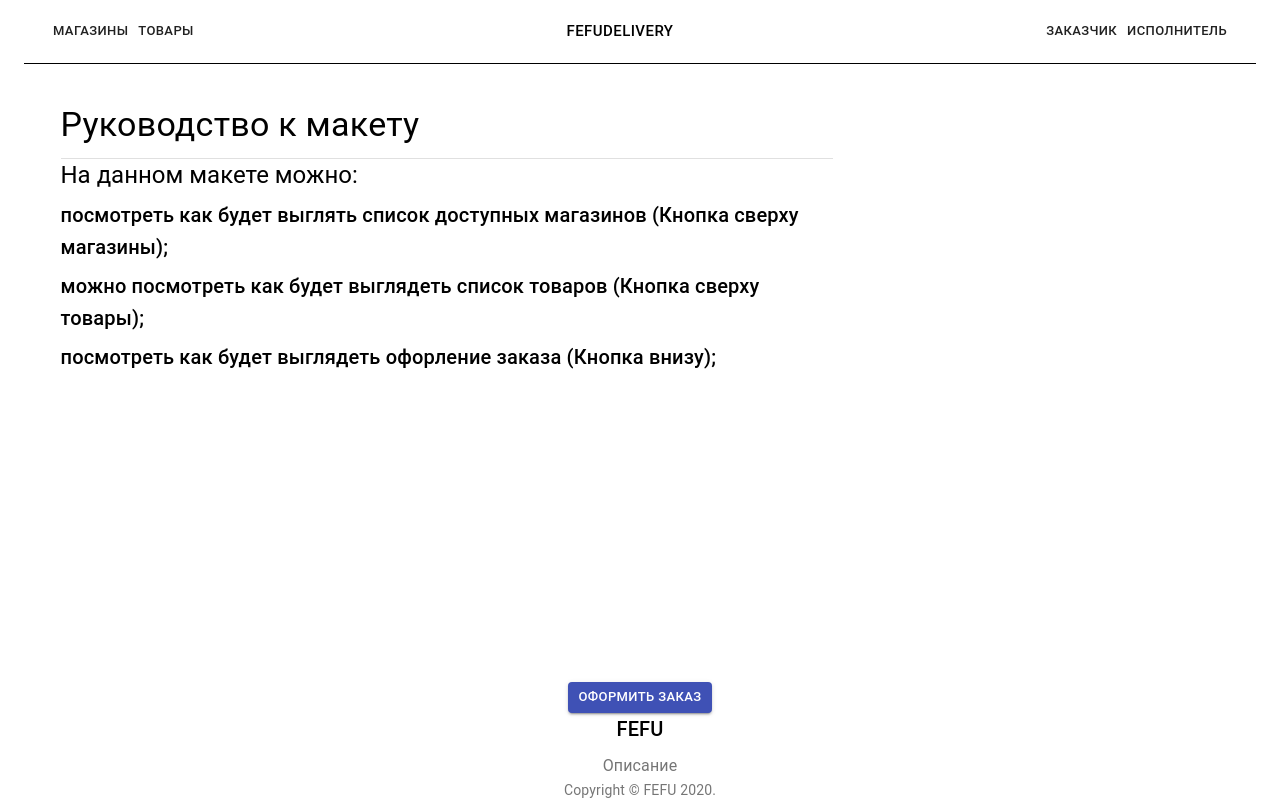
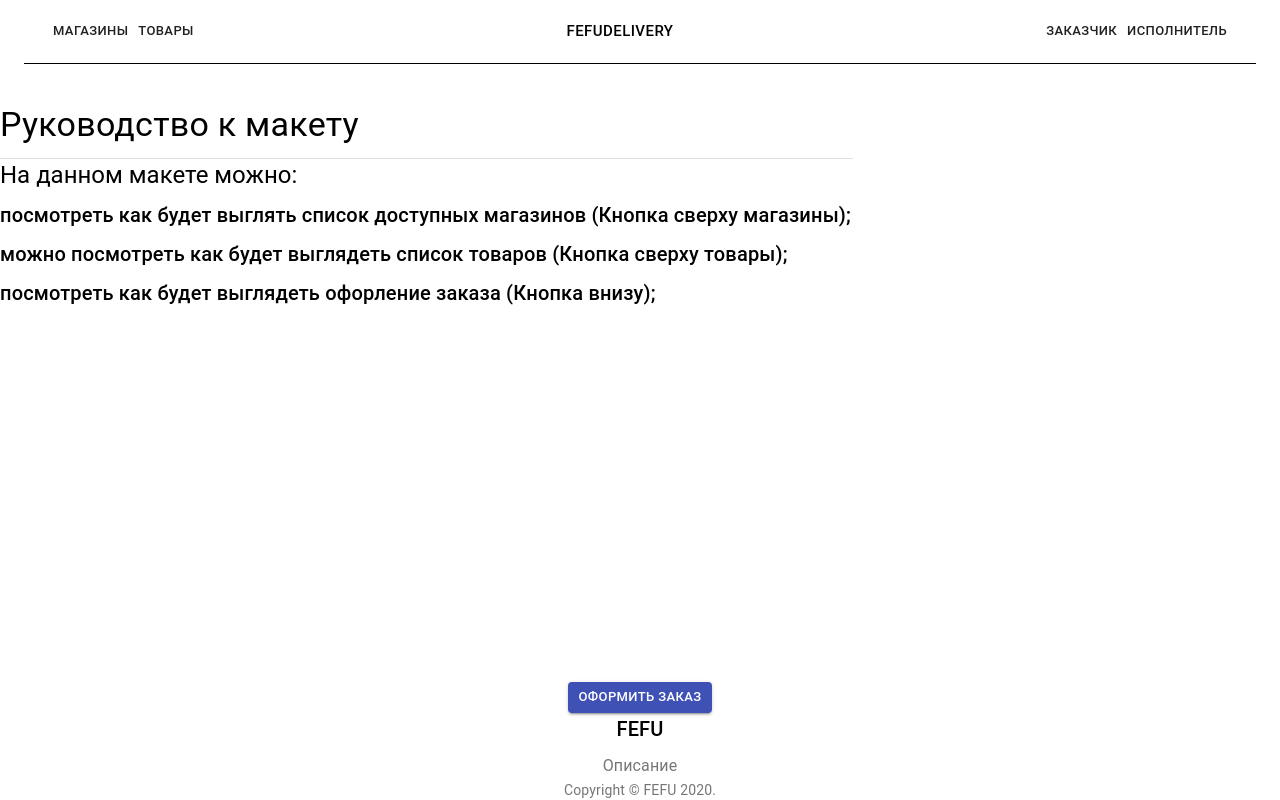
Before and after one commit to MaxMls/leadersofdigital-fefu-case, a Next.js app: page / in a window 1280 px wide. Built offline with nearby package versions, Linux system fonts and the light colour scheme.

Commit message:
update ui

```diff
--- /dev/null
+++ b/components/AdminPanel.scss
@@ -0,0 +1,4 @@
+.AdminPanel {
+	@include content;
+
+}
--- a/components/z-styles-import.scss
+++ b/components/z-styles-import.scss
@@ -4,3 +4,4 @@
 @import "Footer";
 @import "Header";
 @import "MainTop";
+@import "AdminPanel";
--- a/styles/globals.scss
+++ b/styles/globals.scss
@@ -38,21 +38,21 @@ $xsContent: 335px;
 	max-width: 100%;
 
 	@include lg {
-		width: $lgContent;
+		//width: 100%;
 	}
 
 	@include md {
-		width: $mdContent;
+		//width: $mdContent;
 
 	}
 
 	@include sm {
-		width: $smContent;
+	//	width: $smContent;
 
 	}
 
 	@include xs {
-		width: $xsContent;
+	//	width: $xsContent;
 
 	}
 }
```
Also changed, not shown: pages/admin-panel/manage_products.js (+5 -3 lines), pages/admin-panel/manage_products/[id].js (+16 -2 lines).
